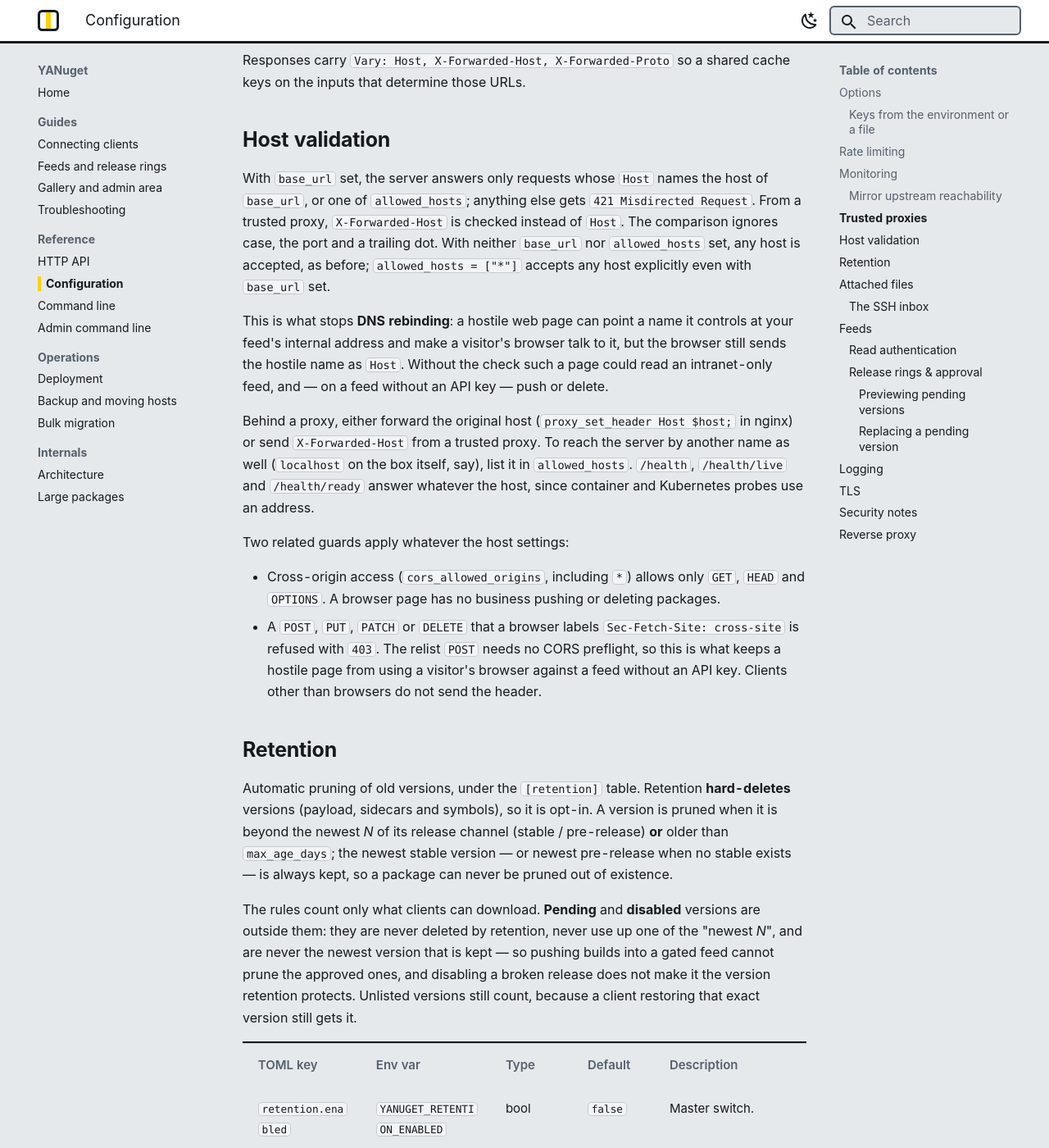
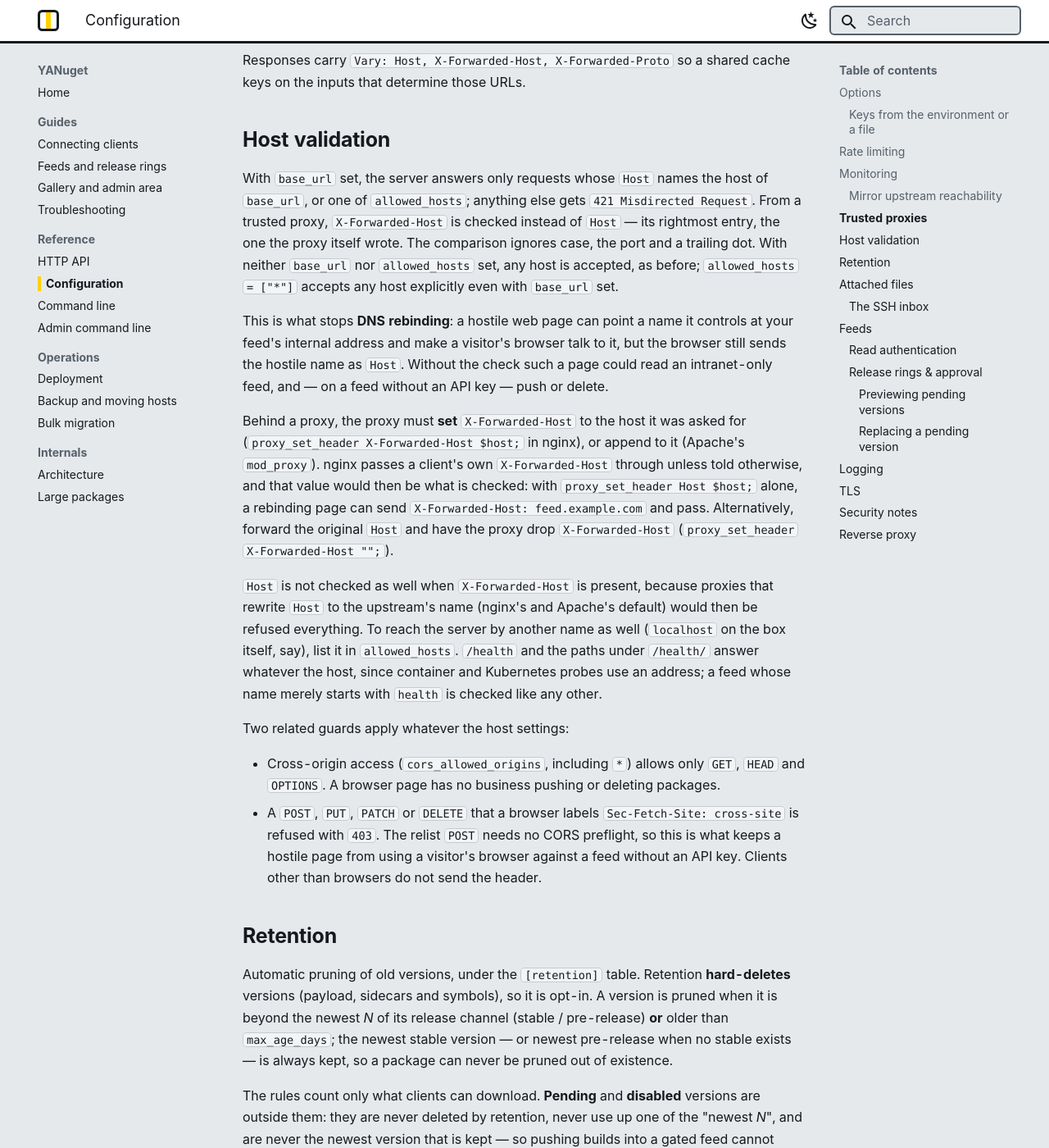
Before and after one commit to thoscut/YANuget, an MkDocs documentation site: the page built from docs/configuration.md, in a window 1280 px wide and 1400 px high, scrolled down 8713 px. Shown: the whole window at 82% size. Built offline with MkDocs 1.6.1 and Material for MkDocs 9.7.7, drawn with Linux system fonts in a browser that asks for light colours; some web fonts are replaced.

Commit message:
Read X-Forwarded-Host from the right; exempt only /health and /health/*
From a trusted proxy, the host check and the generated URLs took the
leftmost entry of X-Forwarded-Host and X-Forwarded-Proto. A proxy that
appends (Apache's mod_proxy) leaves the client's own value there, so a
DNS-rebinding page could send X-Forwarded-Host: feed.example.com and pass
the check. Both are now read from the right, across all header lines, as
X-Forwarded-For already is.

Host is not checked as well when X-Forwarded-Host is present: proxies that
rewrite Host to the upstream's name (nginx's and Apache's default) would
be refused everything. The documentation now says the proxy must set or
append X-Forwarded-Host rather than pass on the client's, which nginx does
unless told otherwise.

The host check also exempted every path starting with /health, so a feed
named healthcare answered any Host. Only /health and /health/... are
exempt now.

Co-Authored-By: Claude Opus 5.5 <noreply@anthropic.com>
Claude-Session: https://claude.ai/code/session_019y5jX3564Xwt9s9zK7PbbR

```diff
--- a/docs/configuration.md
+++ b/docs/configuration.md
@@ -234,10 +234,10 @@ cache keys on the inputs that determine those URLs.
 With `base_url` set, the server answers only requests whose `Host` names the
 host of `base_url`, or one of `allowed_hosts`; anything else gets
 `421 Misdirected Request`. From a trusted proxy, `X-Forwarded-Host` is checked
-instead of `Host`. The comparison ignores case, the port and a trailing dot.
-With neither `base_url` nor `allowed_hosts` set, any host is accepted, as
-before; `allowed_hosts = ["*"]` accepts any host explicitly even with
-`base_url` set.
+instead of `Host` — its rightmost entry, the one the proxy itself wrote. The
+comparison ignores case, the port and a trailing dot. With neither `base_url`
+nor `allowed_hosts` set, any host is accepted, as before;
+`allowed_hosts = ["*"]` accepts any host explicitly even with `base_url` set.
 
 This is what stops **DNS rebinding**: a hostile web page can point a name it
 controls at your feed's internal address and make a visitor's browser talk to
@@ -245,11 +245,22 @@ it, but the browser still sends the hostile name as `Host`. Without the check
 such a page could read an intranet-only feed, and — on a feed without an API
 key — push or delete.
 
-Behind a proxy, either forward the original host (`proxy_set_header Host
-$host;` in nginx) or send `X-Forwarded-Host` from a trusted proxy. To reach the
-server by another name as well (`localhost` on the box itself, say), list it
-in `allowed_hosts`. `/health`, `/health/live` and `/health/ready` answer
-whatever the host, since container and Kubernetes probes use an address.
+Behind a proxy, the proxy must **set** `X-Forwarded-Host` to the host it was
+asked for (`proxy_set_header X-Forwarded-Host $host;` in nginx), or append to
+it (Apache's `mod_proxy`). nginx passes a client's own `X-Forwarded-Host`
+through unless told otherwise, and that value would then be what is checked:
+with `proxy_set_header Host $host;` alone, a rebinding page can send
+`X-Forwarded-Host: feed.example.com` and pass. Alternatively, forward the
+original `Host` and have the proxy drop `X-Forwarded-Host`
+(`proxy_set_header X-Forwarded-Host "";`).
+
+`Host` is not checked as well when `X-Forwarded-Host` is present, because
+proxies that rewrite `Host` to the upstream's name (nginx's and Apache's
+default) would then be refused everything. To reach the server by another
+name as well (`localhost` on the box itself, say), list it in
+`allowed_hosts`. `/health` and the paths under `/health/` answer whatever the
+host, since container and Kubernetes probes use an address; a feed whose name
+merely starts with `health` is checked like any other.
 
 Two related guards apply whatever the host settings:
 
```
Also changed, not shown: CHANGELOG.md (+11 -0 lines), SECURITY.md (+2 -1 lines), 4 other files.
